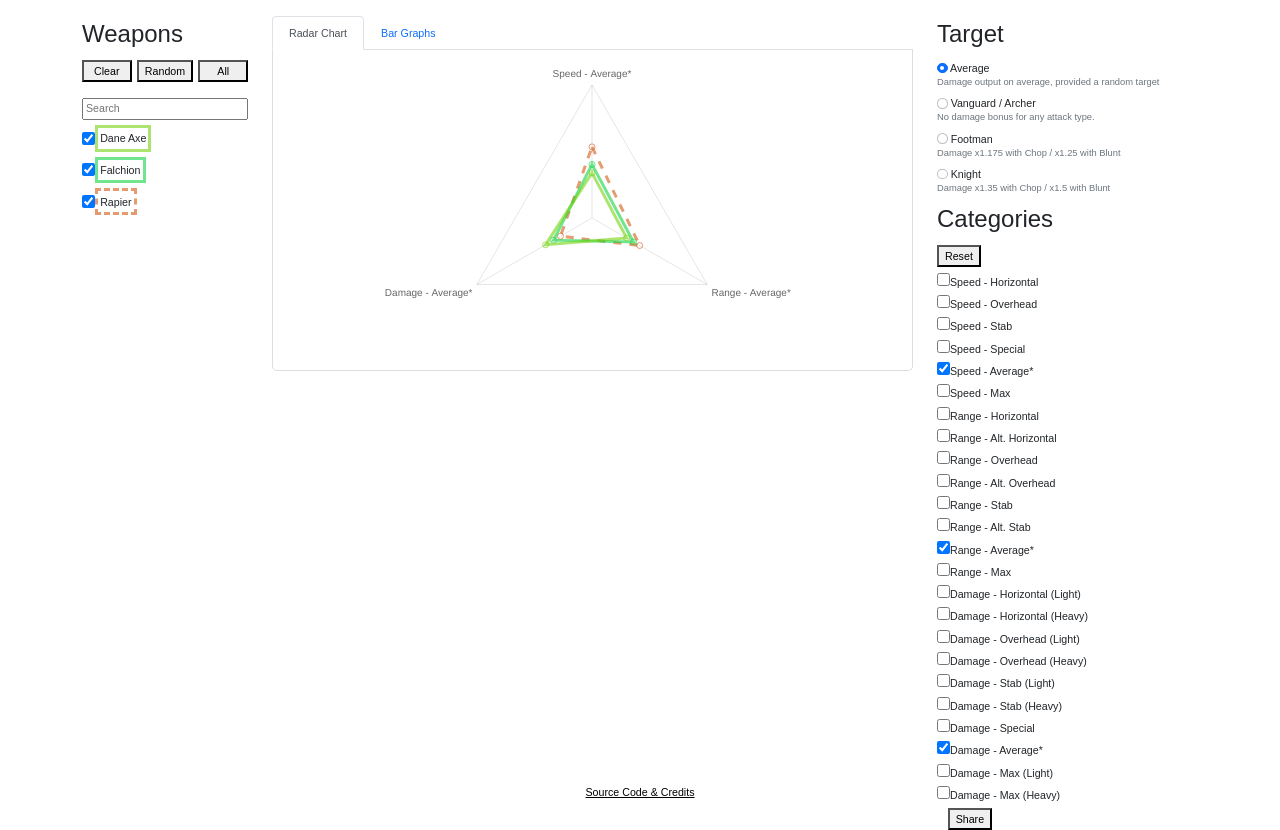
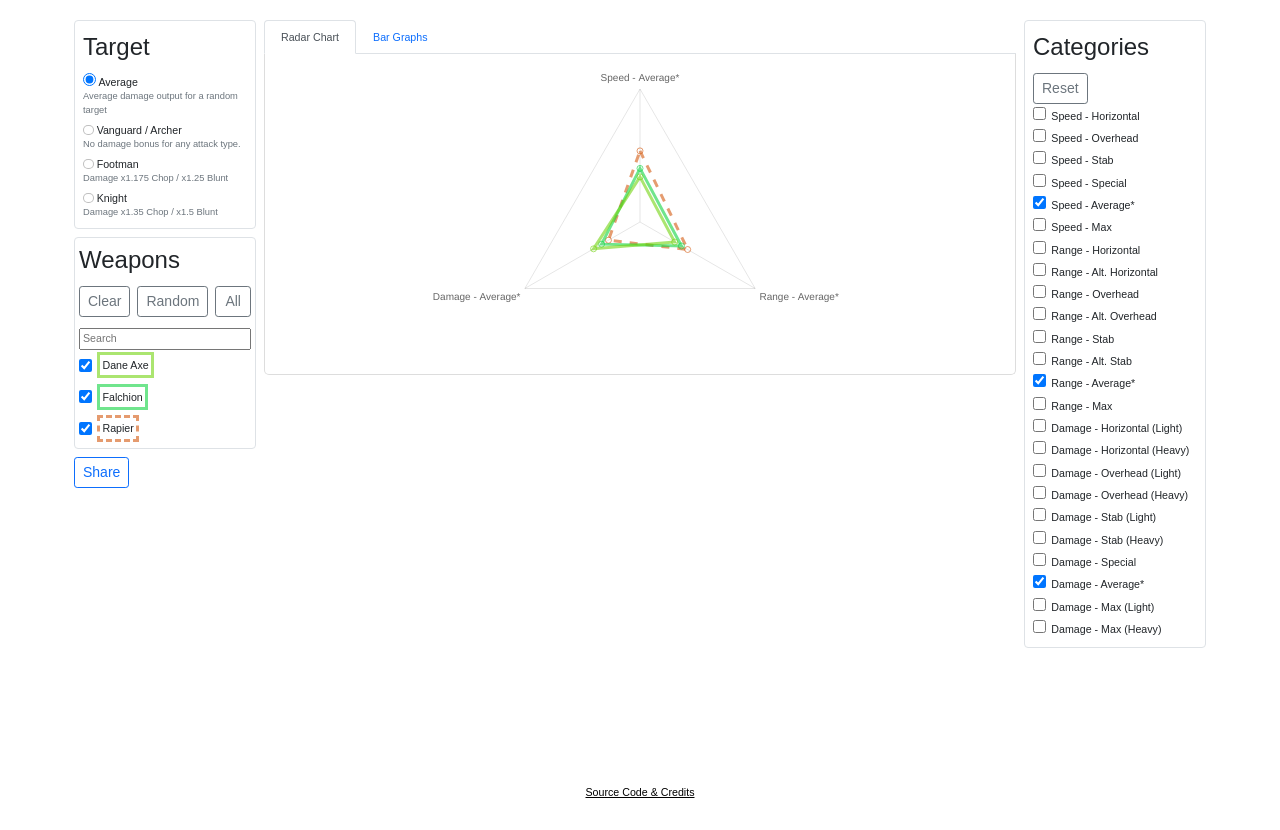
Before and after one commit to Chiv2-Community/polehammer.net, a website built with Vite: page index.html in a window 1280 px wide. After the commit the page ends 800 px from the top, so only its background shows below. Built offline with nearby package versions, Linux system fonts and the light colour scheme.

Commit message:
styling and things

```diff
--- a/index.html
+++ b/index.html
@@ -10,13 +10,46 @@
   <body>
     <div class="container main-content">
       <div class="row">
-        <div class="col-sm-2" style="background-color:light-gray;">
-          <fieldset id="weapons">
+        <div class="col-sm-2 p-1">
+          <div class="border rounded p-2 mb-2">
+            <fieldset id="target">
+              <legend>Target</legend>
+              <div class="pb-1">
+                <input type="radio" name="target" id="Average" class="flex-shrink-0" />
+                <span>
+                  Average
+                <small class="d-block text-muted">Average damage output for a random target</small>
+                </span>
+              </div>
+              <div class="pb-1">
+                <input type="radio" name="target" id="Vanguard / Archer" class="form-check-input flex-shrink-0" />
+                <span>
+                  Vanguard / Archer
+                  <small class="d-block text-muted">No damage bonus for any attack type.</small>
+                </span>
+              </div>
+              <div class="pb-1">
+                <input type="radio" name="target" id="Footman" class="form-check-input flex-shrink-0" />
+                <span>
+                  Footman
+                  <small class="d-block text-muted">Damage x1.175 Chop / x1.25 Blunt</small>
+                </span>
+              </div>
+              <div>
+                <input type="radio" name="target" id="Knight" class="form-check-input flex-shrink-0" />
+                <span>
+                  Knight
+                  <small class="d-block text-muted">Damage x1.35 Chop / x1.5 Blunt</small>
+                </span>
+              </div>
+            </fieldset>
+          </div>
+          <fieldset id="weapons" class="border rounded p-1">
             <legend>Weapons</legend>
             <div class="fieldsetButtons">
-              <button id="clear">Clear</button>
-              <button id="random">Random</button>
-              <button id="all">All</button>
+              <button id="clear" class="btn btn-sm btn-outline-secondary">Clear</button>
+              <button id="random" class="btn btn-sm btn-outline-secondary">Random</button>
+              <button id="all" class="btn btn-sm btn-outline-secondary">All</button>
             </div>
             <input
               type="text"
@@ -29,8 +62,9 @@
             </div>
             <div id="displayedWeapons"></div>
           </fieldset>
+          <button id="share" class="btn btn-sm btn-outline-primary mt-2">Share</button>
         </div>
-        <div class="col-xl-7">
+        <div class="col-xl-8 p-1">
           <ul class="nav nav-tabs" id="graph-tabs" role="tablist">
             <li class="nav-item" role="presentation">
               <button class="nav-link active" id="radar-content-tab" data-bs-toggle="tab" data-bs-target="#radar-content" type="button" role="tab" aria-controls="radar-content" aria-selected="true">Radar Chart</button>
@@ -43,48 +77,17 @@
             <div class="tab-pane fade show active" id="radar-content" role="tabpanel" aria-labelledby="radar-content-tab">
               <canvas id="radar"></canvas>
             </div>
-            <div class="tab-pane fade row" id="bars-content" role="tabpanel" aria-labelledby="bars-content-tab">
+            <div class="tab-pane fade" id="bars-content" role="tabpanel" aria-labelledby="bars-content-tab">
               <div id="bars" class="row"></div>
             </div>
           </div>
         </div>
-        <div class="col-sm-3">
-          <fieldset id="target">
-            <legend>Target</legend>
-            <div>
-              <input type="radio" name="target" id="Average" class="form-check-input flex-shrink-0" />
-              <span>
-                Average
-                <small class="d-block text-muted">Damage output on average, provided a random target</small>
-              </span>
-            </div>
-            <div>
-              <input type="radio" name="target" id="Vanguard / Archer" class="form-check-input flex-shrink-0" />
-              <span>
-                Vanguard / Archer
-                <small class="d-block text-muted">No damage bonus for any attack type.</small>
-              </span>
-            </div>
-            <div>
-              <input type="radio" name="target" id="Footman" class="form-check-input flex-shrink-0" />
-              <span>
-                Footman
-                <small class="d-block text-muted">Damage x1.175 with Chop / x1.25 with Blunt</small>
-              </span>
-            </div>
-            <div>
-              <input type="radio" name="target" id="Knight" class="form-check-input flex-shrink-0" />
-              <span>
-                Knight
-                <small class="d-block text-muted">Damage x1.35 with Chop / x1.5 with Blunt</small>
-              </span>
-            </div>
+        <div class="col-sm-2 p-1">
+          <fieldset id="categories" class="border rounded p-2">
+              <legend>Categories</legend>
+              <button id="reset" class="btn btn-sm btn-outline-secondary">Reset</button>
+              <div id="category-selection"></div>
           </fieldset>
-          <fieldset id="categories">
-            <legend>Categories</legend>
-            <button id="reset">Reset</button>
-          </fieldset>
-          <button style="margin-left: 1em" id="share">Share</button>
         </div>
       </div>
     </div>
--- a/src/main.ts
+++ b/src/main.ts
@@ -31,6 +31,9 @@ const displayedWeapons = document.getElementById(
   "displayedWeapons"
 ) as HTMLFieldSetElement;
 
+// Normalization will only occur for stat types that have a unit present in the provided normalizationStats.
+// This allows for selective normalization, like for bar charts where we wan't mostly raw data, except for
+// "speed" (or other inverse metrics) which only make sense as a normalized value
 function chartData(dataset: WeaponStats, categories: Set<MetricLabel>, normalizationStats: UnitStats, setBgColor: boolean): ChartData {
   return {
     labels: [...categories],
@@ -122,7 +125,7 @@ function redrawBars() {
 
   selectedCategories.forEach(c => {
       let outer = document.createElement("div");
-      outer.className = "col-md-6";
+      outer.className = "col-md-4";
       outer.id = c;
       let elem = document.createElement("canvas");
       outer.appendChild(elem);
@@ -148,6 +151,7 @@ function redraw() {
 function addWeaponDiv(weapon: Weapon) {
   const div = document.createElement("div");
   div.id = weapon.name;
+  div.className = "labelled-checkbox";
   div.style.display = "flex";
   div.style.alignItems = "center";
 
@@ -218,7 +222,7 @@ function setCategory(category: MetricLabel, enabled: boolean) {
 }
 
 // Write all categories we know about into the categories list
-const categories = document.getElementById("categories") as HTMLFieldSetElement;
+const categories = document.getElementById("category-selection") as HTMLFieldSetElement;
 Object.values(MetricLabel).forEach((r) => {
   const div = document.createElement("div");
 
@@ -230,6 +234,7 @@ Object.values(MetricLabel).forEach((r) => {
     const enabled = (ev.target as HTMLInputElement).checked;
     setCategory(r, enabled);
   };
+  div.className = "labelled-checkbox";
   div.appendChild(input);
 
   const label = document.createElement("label");
--- a/src/style.css
+++ b/src/style.css
@@ -19,19 +19,6 @@ body {
 
 .nav-tabs {
     margin-bottom: 0;
-}
-
-
-fieldset div {
-  margin: 0.5em 0;
-}
-
-button {
-  font-size: inherit;
-}
-
-input {
-  font-size: inherit;
 }
 
 a {
@@ -80,3 +67,11 @@ a {
   display: none;
   box-sizing: border-box;
 }
+
+.labelled-checkbox {
+  padding: 0.25em 0.25em 0.25em 0;
+}
+
+.labelled-checkbox input {
+  margin-right: 0.5em;
+}
```
